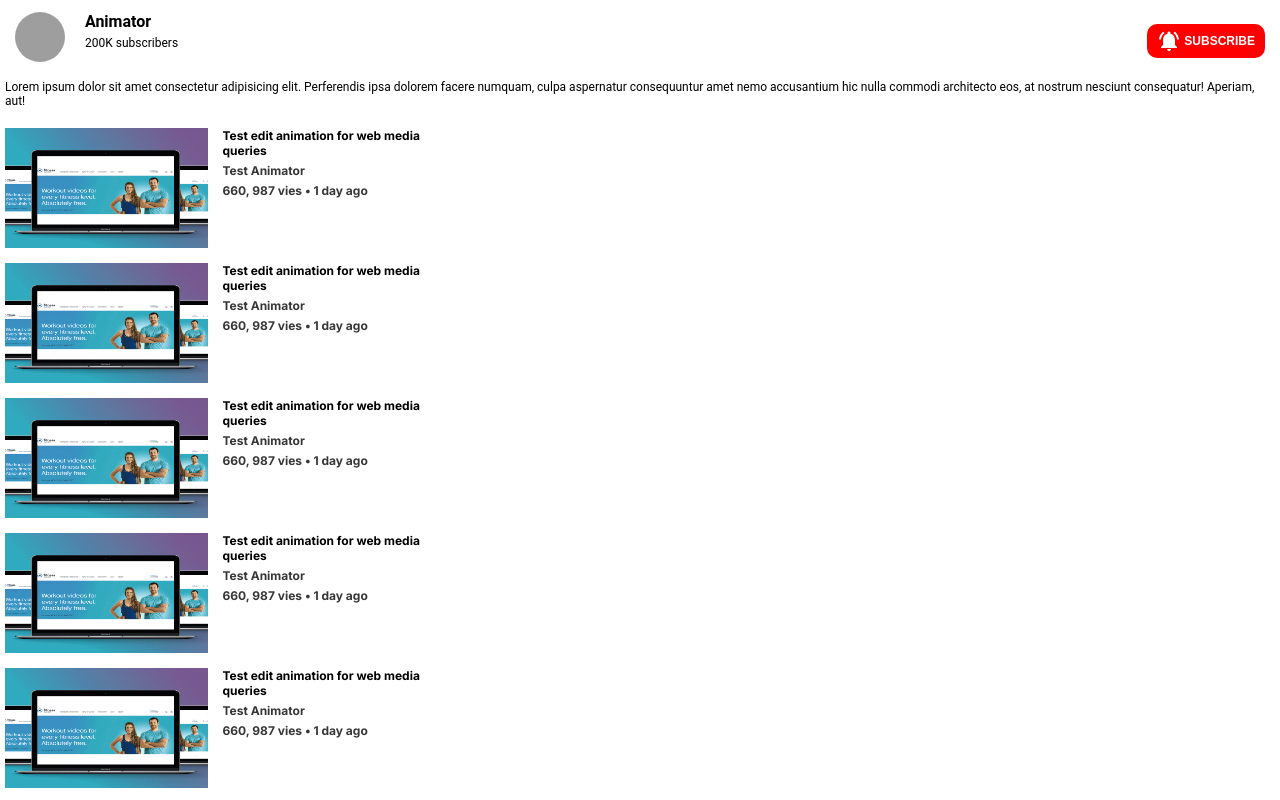
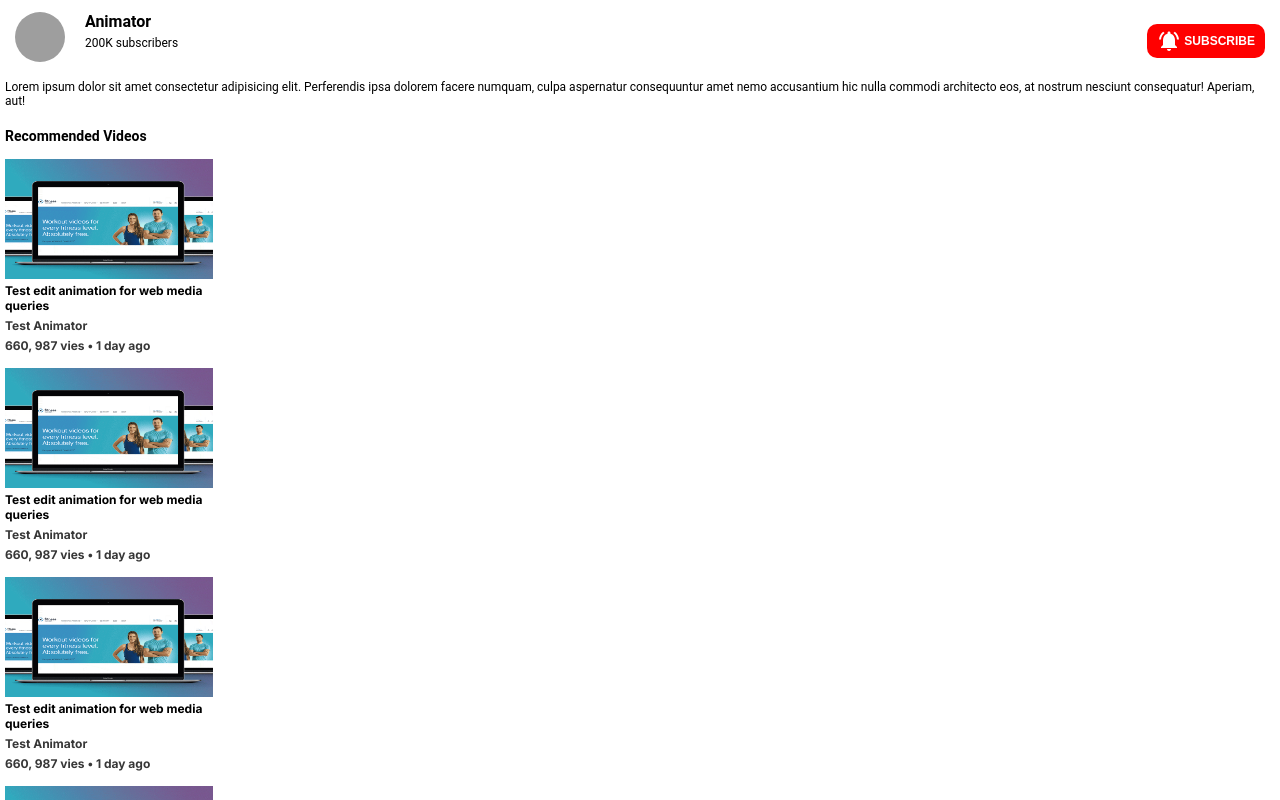
Before and after one commit to mgacrama211176/capstone-2, a React (Vite) app in the folder frontend/: page /video/test in a window 1280 px wide. Shown: the part 940-1740 px from the top of the page. Built offline with nearby package versions, Linux system fonts and the light colour scheme; grey boxes are pictures that could not be loaded.

Commit message:
card updates

```diff
--- a/frontend/src/components/Card.jsx
+++ b/frontend/src/components/Card.jsx
@@ -8,8 +8,9 @@ const Container = styled.div`
   width: ${(props) => props.type !== 'sm' && '360px'};
   margin-bottom: ${(props) => (props.type === 'sm' ? '10px' : '45px')};
   cursor: pointer;
-  display: ${(props) => props.type === 'sm' && 'flex'};
+  /* display: flex; */
   gap: 15px;
+
   /* Mobile S [fixed]*/
   @media ${device.mobileS} {
     gap: 5px;
@@ -47,7 +48,7 @@ const Container = styled.div`
 `;
 
 const Image = styled.img`
-  width: 100%;
+  width: ${(props) => (props.type === 'sm' ? '13em' : '18em')};
   height: ${(props) => (props.type === 'sm' ? '120px' : '202px')};
   background-color: #999;
   flex: 1;
--- a/frontend/src/components/Menu.jsx
+++ b/frontend/src/components/Menu.jsx
@@ -32,6 +32,7 @@ const Container = styled.div`
   position: sticky;
   top: 0;
   transition: 1s ease;
+  padding-top: 60px;
 
   & button,
   div {
--- a/frontend/src/pages/Video.jsx
+++ b/frontend/src/pages/Video.jsx
@@ -178,7 +178,10 @@ const Hr = styled.hr`
 
 const Recommendation = styled.div`
   flex: 2;
+  flex-direction: row;
+  width: 30%;
 `;
+
 const Channel = styled.div`
   display: flex;
   justify-content: space-between;
@@ -295,6 +298,7 @@ const Video = () => {
           <VideoWrapper>
             <Iframe src="https://www.youtube.com/embed/tgbNymZ7vqY?playlist=tgbNymZ7vqY&loop=1"></Iframe>
           </VideoWrapper>
+
           <VideoInformationContainer>
             <Title>Test Vid</Title>
             <Info>7, 948,154 views • Jun 22,2022</Info>
@@ -319,6 +323,7 @@ const Video = () => {
                 </Save>
               </Buttons>
             </Details>
+
             <Hr />
             <Channel>
               <ChannelInfo>
@@ -341,6 +346,8 @@ const Video = () => {
               eos, at nostrum nesciunt consequatur! Aperiam, aut!
             </Description>
 
+            <Title>Recommended Videos</Title>
+
             <Recommendation>
               <Card type="sm" />
               <Card type="sm" />
@@ -351,6 +358,7 @@ const Video = () => {
               <Card type="sm" />
               <Card type="sm" />
             </Recommendation>
+
             <ViewComments></ViewComments>
             <CommentsBox />
             <CommentsBox />
```
